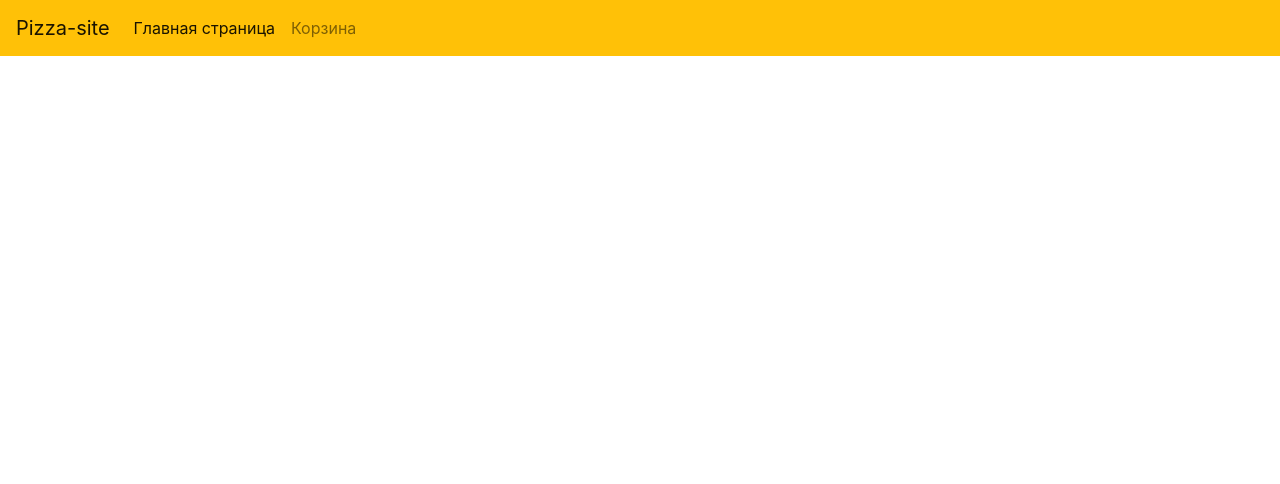
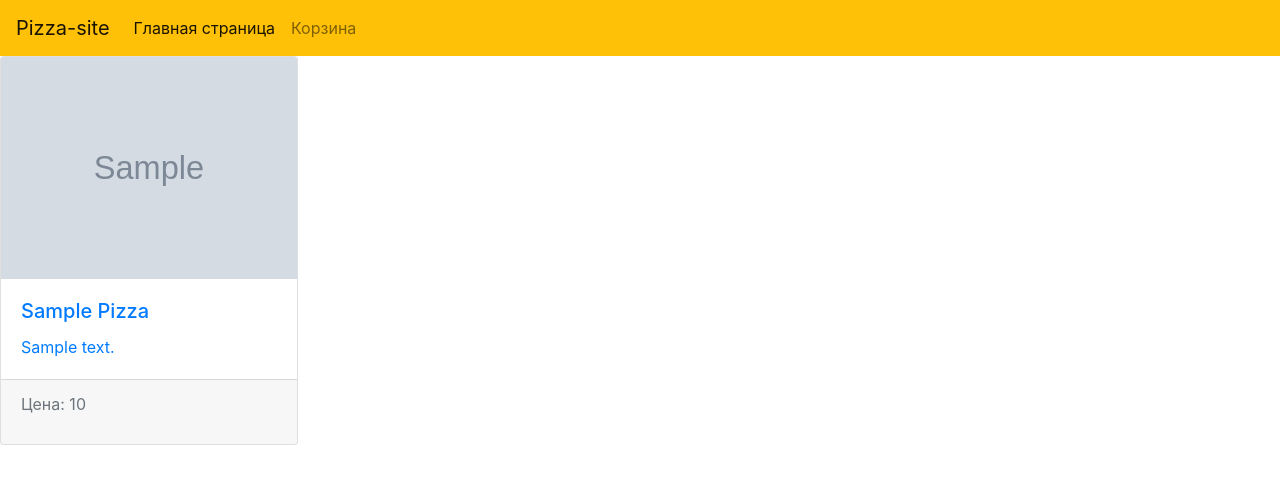
Before and after one commit to ReplayForever/pizzeria, a Django app: template pizza/templates/pizza/index.html in a window 1280 px wide. Shown: the top 484 px of the page. Run offline with Django 3.2, Linux system fonts and the light colour scheme; the template is opened without the code that fills it: most values are stand-ins (such as "Sample title", 1, 10 or a date in 2020); grey boxes marked "Sample" are stand-in pictures; some libraries are stand-ins or nearby versions.

Commit message:
Modify Frontend

```diff
--- /dev/null
+++ b/pizza/templates/pizza/base.html
@@ -0,0 +1,45 @@
+{% load static %}
+
+<!DOCTYPE html>
+<html lang="en">
+<head>
+    <meta charset="UTF-8">
+    <title>
+        {% block title %}
+            PizzaSite
+        {% endblock %}
+    </title>
+
+
+    <!-- stylesheet -->
+    <link rel="stylesheet" href="https://stackpath.bootstrapcdn.com/bootstrap/4.4.1/css/bootstrap.min.css"
+          integrity="sha384-Vkoo8x4CGsO3+Hhxv8T/Q5PaXtkKtu6ug5TOeNV6gBiFeWPGFN9MuhOf23Q9Ifjh" crossorigin="anonymous">
+
+    <!-- Bootstrap CSS -->
+    <link rel="stylesheet" href="https://stackpath.bootstrapcdn.com/bootstrap/4.4.1/css/bootstrap.min.css"
+          integrity="sha384-Vkoo8x4CGsO3+Hhxv8T/Q5PaXtkKtu6ug5TOeNV6gBiFeWPGFN9MuhOf23Q9Ifjh" crossorigin="anonymous">
+
+    <!-- scripts -->
+    <script src="https://code.jquery.com/jquery-3.4.1.slim.min.js"
+            integrity="sha384-J6qa4849blE2+poT4WnyKhv5vZF5SrPo0iEjwBvKU7imGFAV0wwj1yYfoRSJoZ+n"
+            crossorigin="anonymous"></script>
+    <script src="https://cdn.jsdelivr.net/npm/popper.js@1.16.0/dist/umd/popper.min.js"
+            integrity="sha384-Q6E9RHvbIyZFJoft+2mJbHaEWldlvI9IOYy5n3zV9zzTtmI3UksdQRVvoxMfooAo"
+            crossorigin="anonymous"></script>
+    <script src="https://stackpath.bootstrapcdn.com/bootstrap/4.4.1/js/bootstrap.min.js"
+            integrity="sha384-wfSDF2E50Y2D1uUdj0O3uMBJnjuUD4Ih7YwaYd1iqfktj0Uod8GCExl3Og8ifwB6"
+            crossorigin="anonymous"></script>
+
+
+</head>
+<body>
+
+{% include 'pizza/includes/Navbar.html' %}
+
+<div class="body">
+    {% block body %}
+
+    {% endblock %}
+</div>
+</body>
+</html>
--- a/pizza/templates/pizza/includes/Navbar.html
+++ b/pizza/templates/pizza/includes/Navbar.html
@@ -6,7 +6,7 @@
   <div class="collapse navbar-collapse" id="navbarNav">
     <ul class="navbar-nav">
       <li class="nav-item active">
-        <a class="nav-link" href="#">Главная страница<span class="sr-only">(current)</span></a>
+        <a class="nav-link" href="{% url 'index' %}">Главная страница<span class="sr-only">(current)</span></a>
       </li>
       <li class="nav-item">
         <a class="nav-link" href="#">Корзина</a>
--- a/pizza/templates/pizza/includes/pizzas.html
+++ b/pizza/templates/pizza/includes/pizzas.html
@@ -1,17 +1,21 @@
 {% load static %}
+{% load image_filter %}
 
 {% for pizza in objects %}
     <a href="{{ pizza.get_absolute_url }}">
         <div class="col mb-4">
             <div class="card">
-                <img src="..." class="card-img-top" alt="...">
+                {% if pizza.image|is_exists %}
+                    <img src="{{ pizza.image.url }}" class="card-img-top main-content" alt="...">
+                {% else %}
+                    <img src="{% static 'pizza/image/pizza?.png' %}" class="card-img-top main-content" alt="...">
+                {% endif %}
                 <div class="card-body">
-                    <h5 class="card-title">Card title</h5>
-                    <p class="card-text">This card has supporting text below as a natural lead-in to additional
-                        content.</p>
+                    <h5 class="card-title">{{ pizza.title|title }}</h5>
+                    <p class="card-text">{{ pizza.description|truncatechars:128}}</p>
                 </div>
                 <div class="card-footer">
-                    <small class="text-muted">Last updated 3 mins ago</small>
+                    <p class="text-muted">Цена: {{ pizza.price|truncatechars:30 }}</p>
                 </div>
             </div>
         </div>
--- a/pizza/templates/pizza/index.html
+++ b/pizza/templates/pizza/index.html
@@ -1,44 +1,7 @@
-{% load static %}
+{% extends 'pizza/base.html' %}
 
-<!DOCTYPE html>
-<html lang="en">
-<head>
-    <meta charset="UTF-8">
-    <title>
-        {% block title %}
-            PizzaSite
-        {% endblock %}
-    </title>
-
-
-    <!-- stylesheet -->
-    <link rel="stylesheet" href="https://stackpath.bootstrapcdn.com/bootstrap/4.4.1/css/bootstrap.min.css"
-          integrity="sha384-Vkoo8x4CGsO3+Hhxv8T/Q5PaXtkKtu6ug5TOeNV6gBiFeWPGFN9MuhOf23Q9Ifjh" crossorigin="anonymous">
-
-    <!-- Bootstrap CSS -->
-    <link rel="stylesheet" href="https://stackpath.bootstrapcdn.com/bootstrap/4.4.1/css/bootstrap.min.css"
-          integrity="sha384-Vkoo8x4CGsO3+Hhxv8T/Q5PaXtkKtu6ug5TOeNV6gBiFeWPGFN9MuhOf23Q9Ifjh" crossorigin="anonymous">
-
-    <!-- scripts -->
-    <script src="https://code.jquery.com/jquery-3.4.1.slim.min.js"
-            integrity="sha384-J6qa4849blE2+poT4WnyKhv5vZF5SrPo0iEjwBvKU7imGFAV0wwj1yYfoRSJoZ+n"
-            crossorigin="anonymous"></script>
-    <script src="https://cdn.jsdelivr.net/npm/popper.js@1.16.0/dist/umd/popper.min.js"
-            integrity="sha384-Q6E9RHvbIyZFJoft+2mJbHaEWldlvI9IOYy5n3zV9zzTtmI3UksdQRVvoxMfooAo"
-            crossorigin="anonymous"></script>
-    <script src="https://stackpath.bootstrapcdn.com/bootstrap/4.4.1/js/bootstrap.min.js"
-            integrity="sha384-wfSDF2E50Y2D1uUdj0O3uMBJnjuUD4Ih7YwaYd1iqfktj0Uod8GCExl3Og8ifwB6"
-            crossorigin="anonymous"></script>
-
-
-</head>
-<body>
-
-{% include 'pizza/includes/Navbar.html' %}
-<div class="body">
-    {% block body %}
-
-    {% endblock %}
-</div>
-</body>
-</html>
+{% block body %}
+    <div id="mems" class="row row-cols-1 row-cols-md-4">
+        {% include 'pizza/includes/pizzas.html' %}
+    </div>
+{% endblock %}
--- /dev/null
+++ b/pizza/templatetags/image_filter.py
@@ -0,0 +1,14 @@
+from django.template.library import Library
+
+
+register = Library()
+
+
+@register.filter
+def is_exists(image):
+    try:
+        image.file
+    except FileNotFoundError:
+        return False
+
+    return True
```
Also changed, not shown: pizza/templates/pizza/pizza.html (added, +25 -0 lines), pizzeria/settings.py (+16 -4 lines), pizza/templatetags/__init__.py (added).
